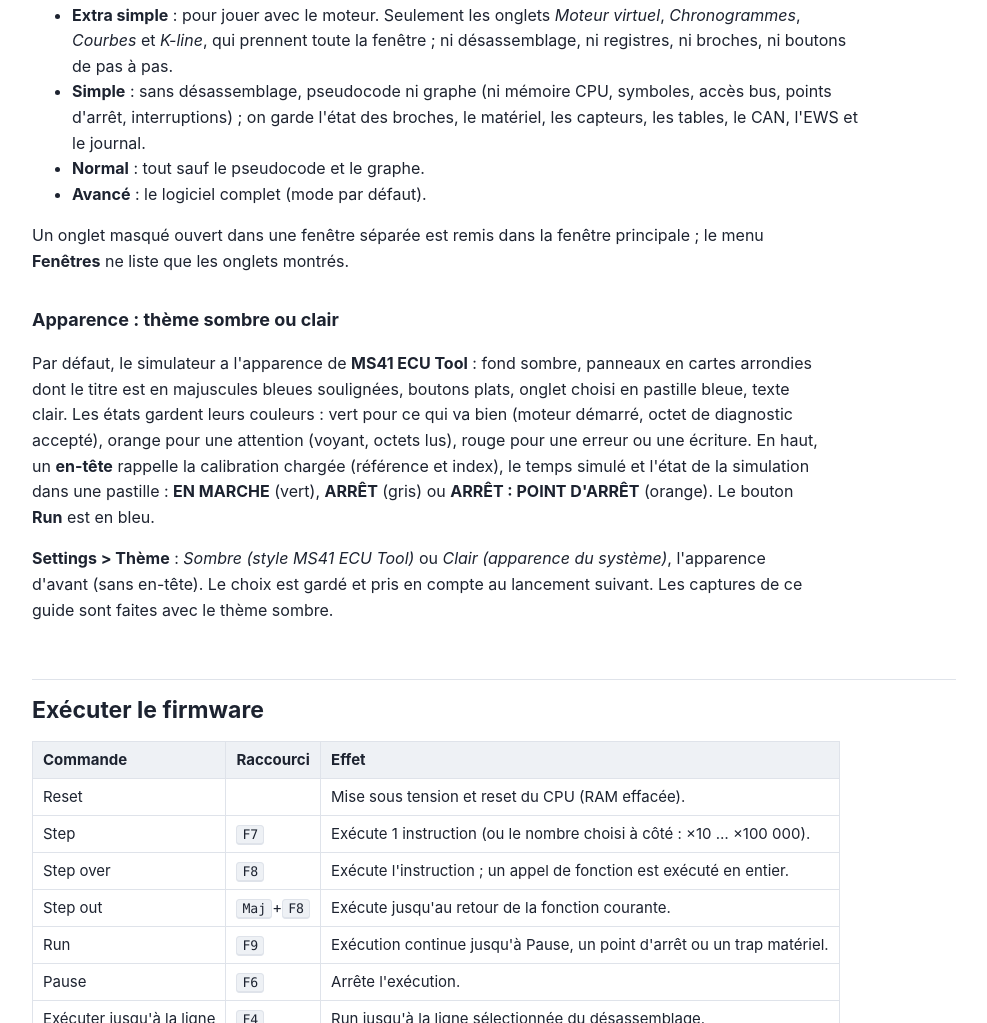
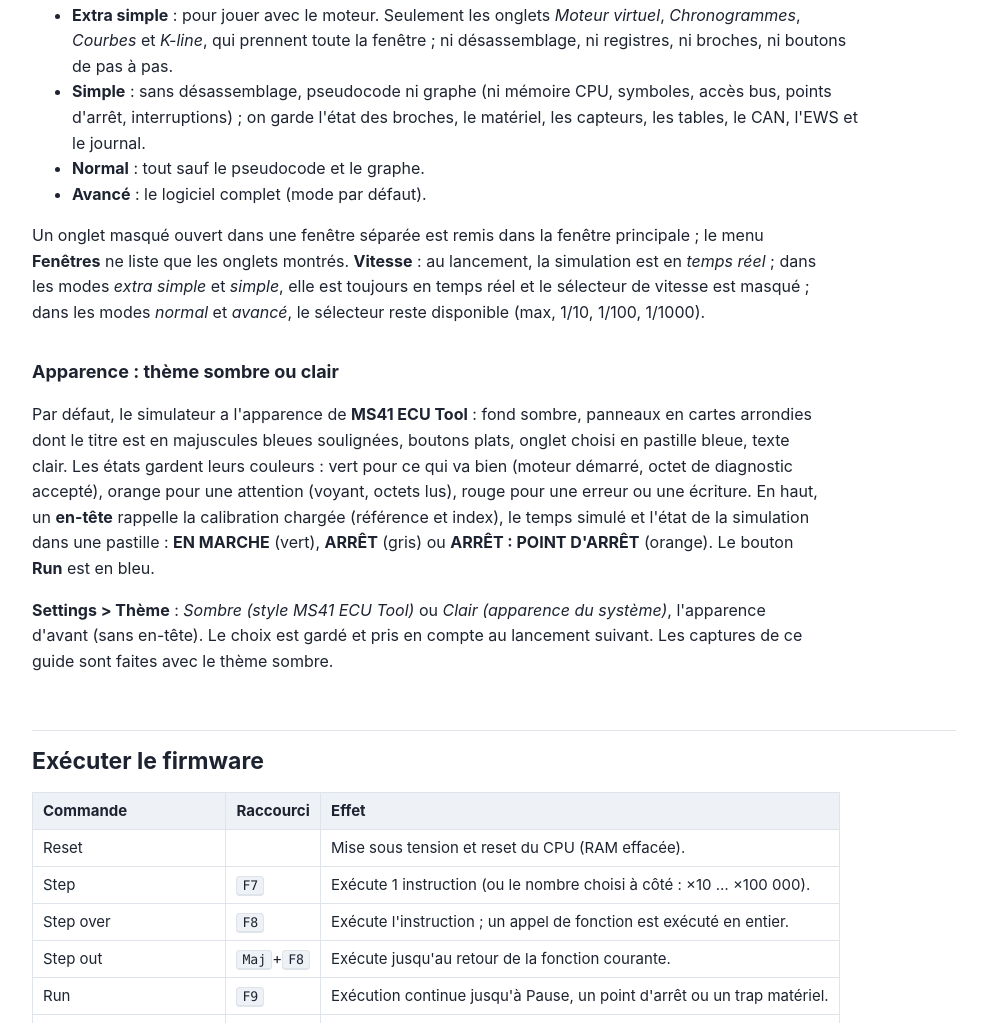
Before and after one commit to Diolum/MS41-Simulator-M52, a plain HTML site: page docs/Guide_utilisateur/index.html in a window 1280 px wide. Shown: the part 2485-3508 px from the top of the page, without its empty margins (276-1263 px from the left). Drawn offline with Linux system fonts and the light colour scheme.

Commit message:
Add files via upload

```diff
--- a/docs/Guide_utilisateur/index.html
+++ b/docs/Guide_utilisateur/index.html
@@ -185,7 +185,9 @@
   <li><b>Avancé</b> : le logiciel complet (mode par défaut).</li>
 </ul>
 <p>Un onglet masqué ouvert dans une fenêtre séparée est remis dans la fenêtre principale ; le menu <b>Fenêtres</b> ne
-liste que les onglets montrés.</p>
+liste que les onglets montrés. <b>Vitesse</b> : au lancement, la simulation est en <i>temps réel</i> ; dans les modes
+<i>extra simple</i> et <i>simple</i>, elle est toujours en temps réel et le sélecteur de vitesse est masqué ; dans les
+modes <i>normal</i> et <i>avancé</i>, le sélecteur reste disponible (max, 1/10, 1/100, 1/1000).</p>
 
 <h3 id="theme">Apparence : thème sombre ou clair</h3>
 <p>Par défaut, le simulateur a l'apparence de <b>MS41 ECU Tool</b> : fond sombre, panneaux en cartes arrondies dont le
```
Also changed, not shown: 1 other file.
